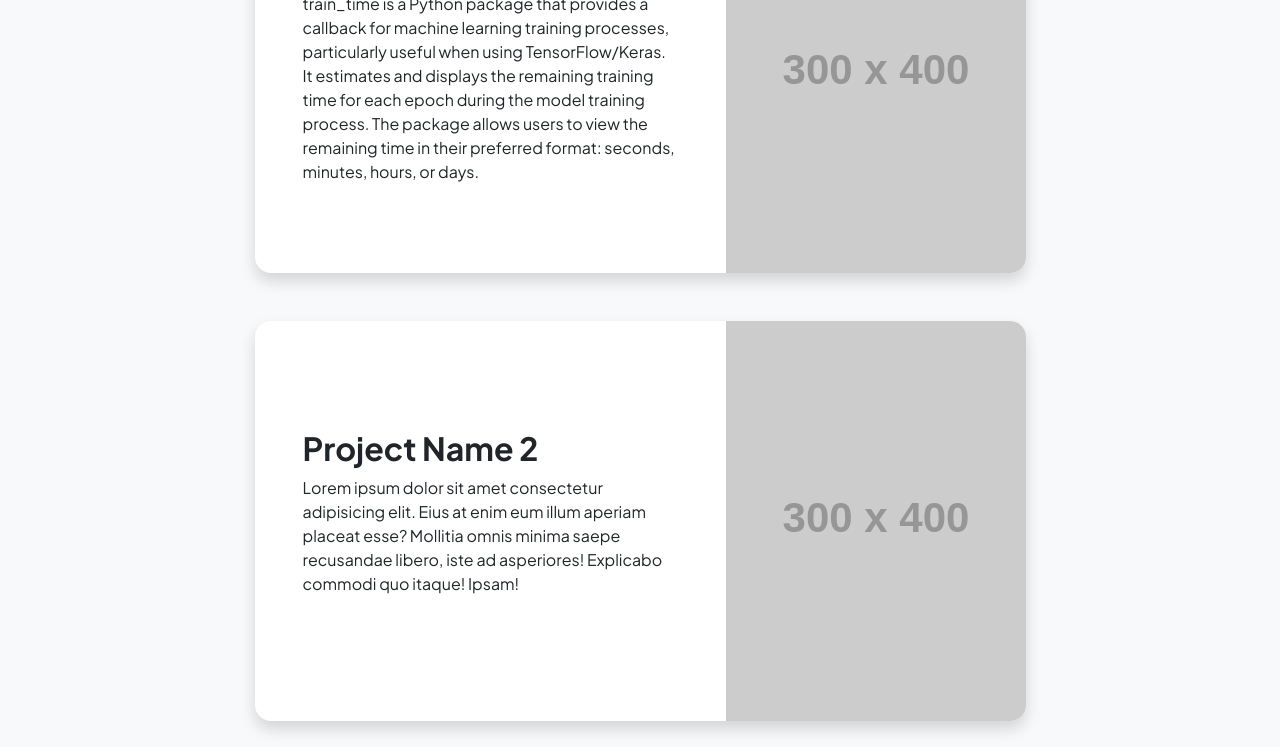
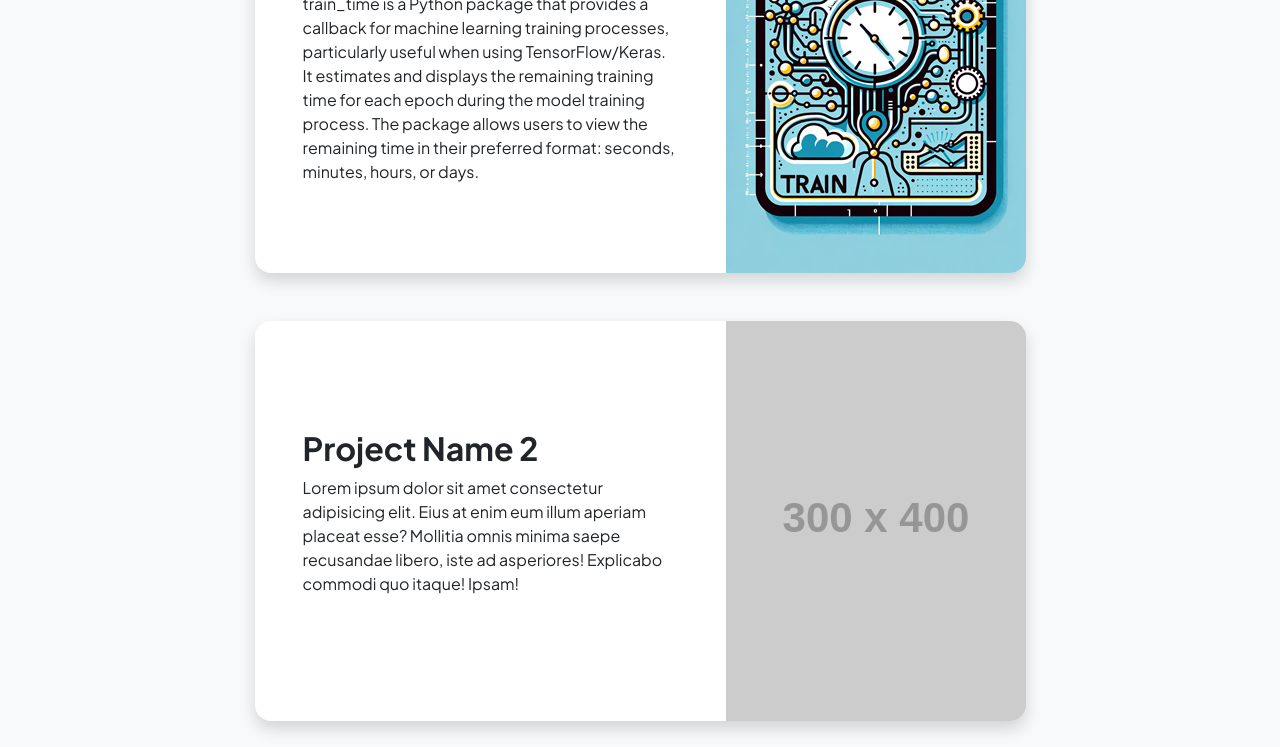
Before and after one commit to 2abet/2abet.github.io, a plain HTML site: page projects.html in a window 1280 px wide. Shown: the part 353-1100 px from the top of the page. Drawn offline with nearby package versions, Linux system fonts and the light colour scheme; placeholder pictures from the web are drawn by us.

Commit message:
project and assets update

```diff
--- a/projects.html
+++ b/projects.html
@@ -5,7 +5,7 @@
         <meta name="viewport" content="width=device-width, initial-scale=1" />
         <meta name="description" content="" />
         <meta name="author" content="" />
-        <title>Modern Business - Start Bootstrap Template</title>
+        <title>Akinyemi's Portfolio</title>
         <!-- Favicon-->
         <link rel="icon" type="image/x-icon" href="assets/favicon.ico" />
         <!-- Custom Google font-->
@@ -50,7 +50,7 @@
                                             <h2 class="fw-bolder">Train Time</h2>
                                             <p>train_time is a Python package that provides a callback for machine learning training processes, particularly useful when using TensorFlow/Keras. It estimates and displays the remaining training time for each epoch during the model training process. The package allows users to view the remaining time in their preferred format: seconds, minutes, hours, or days.</p>
                                         </div>
-                                        <img class="img-fluid" src="https://dummyimage.com/300x400/343a40/6c757d" alt="..." />
+                                        <img class="img-fluid" src="assets/tt.png" alt="..." />
                                     </div>
                                 </div>
                             </div>
```
Also changed, not shown: assets/tt.png (added).
